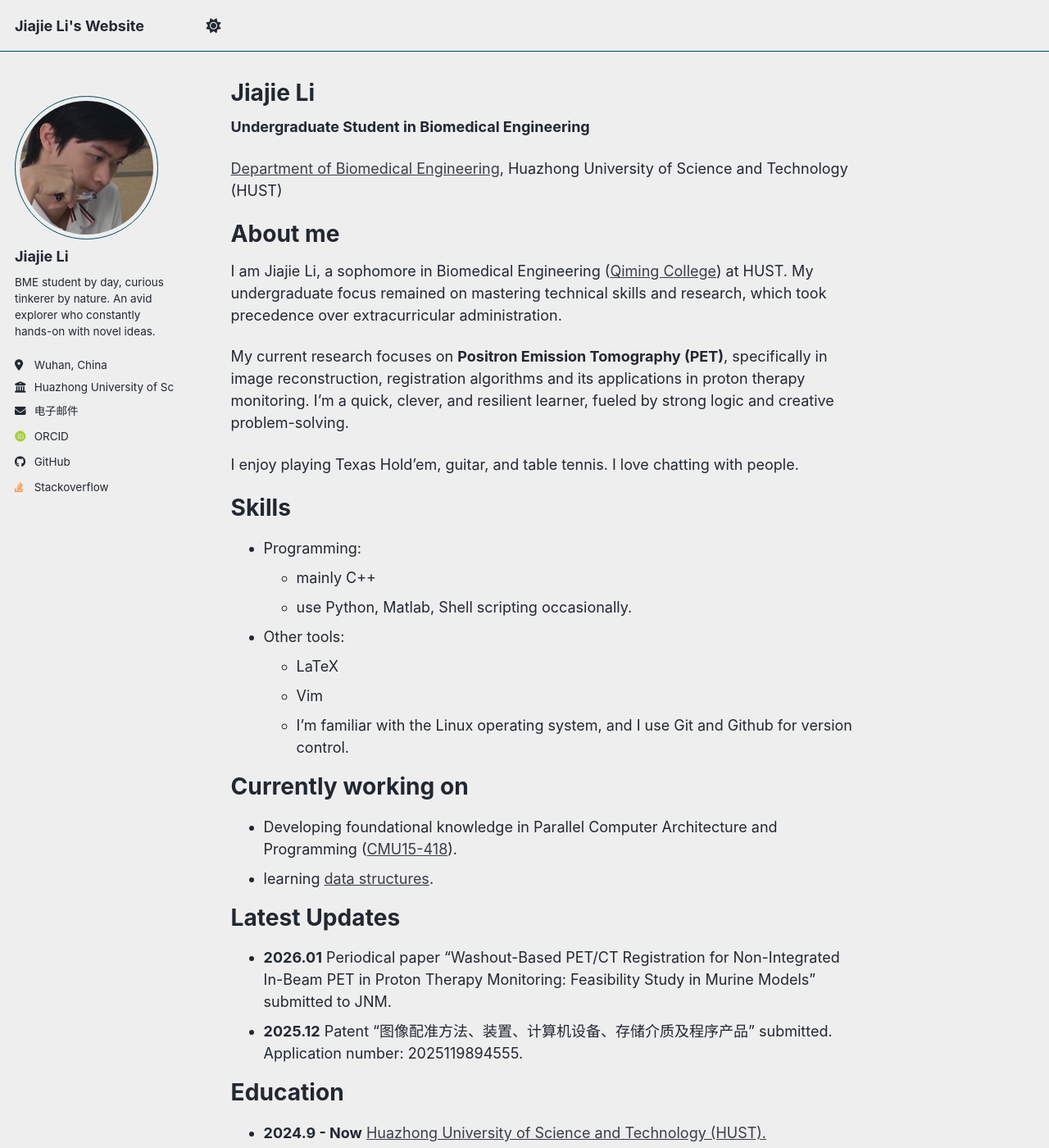
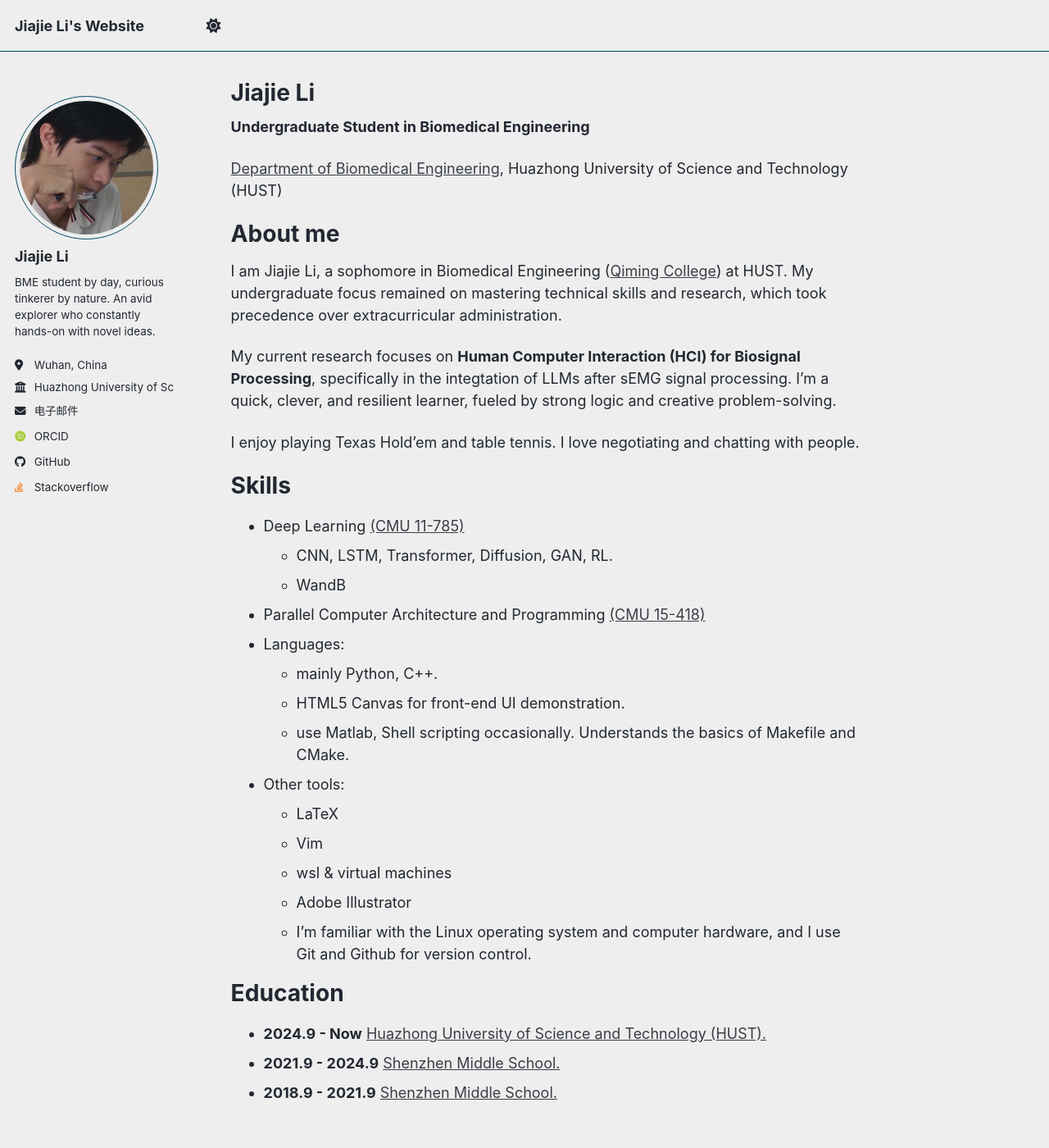
Before and after one commit to oblivion-1521/oblivion-1521.github.io, a Jekyll site: the page built from _pages/about.md, in a window 1280 px wide and 1400 px high. Shown: the whole window at 82% size. Built offline with Jekyll 4.4.1, drawn with Linux system fonts in a browser that asks for light colours; some web fonts are replaced; a script bundle is joined from its source files by our own code; library files that are not in the unit come from our copies.

Commit message:
Update on 2026/6/14

```diff
--- a/_pages/about.md
+++ b/_pages/about.md
@@ -16,22 +16,29 @@ About me
 I am Jiajie Li, a sophomore in Biomedical Engineering ([Qiming College](https://qiming.hust.edu.cn/)) at HUST.
 My undergraduate focus remained on mastering technical skills and research, which took precedence over extracurricular administration.
 
-My current research focuses on **Positron Emission Tomography (PET)**, specifically in image reconstruction, registration algorithms and its applications in proton therapy monitoring. I'm a quick, clever, and resilient  learner, fueled by strong logic and creative problem-solving.
+My current research focuses on **Human Computer Interaction (HCI) for Biosignal Processing**, specifically in the integtation of LLMs after sEMG signal processing. I'm a quick, clever, and resilient learner, fueled by strong logic and creative problem-solving.
 
-I enjoy playing Texas Hold'em, guitar, and table tennis. I love chatting with people.
+I enjoy playing Texas Hold'em and table tennis. I love negotiating and chatting with people.
 
 
 Skills
 =========
-- Programming:
-  - mainly C++
-  - use Python, Matlab, Shell scripting occasionally.
+- Deep Learning [(CMU 11-785)](https://deeplearning.cs.cmu.edu/S26/index.html)
+  - CNN, LSTM, Transformer, Diffusion, GAN, RL.
+  - WandB
+- Parallel Computer Architecture and Programming [(CMU 15-418)](https://www.cs.cmu.edu/afs/cs/academic/class/15418-s18/www/schedule.html)
+- Languages:
+  - mainly Python, C++.
+  - HTML5 Canvas for front-end UI demonstration.
+  - use Matlab, Shell scripting occasionally. Understands the basics of Makefile and CMake.
 - Other tools:
   - LaTeX
   - Vim
-  - I'm familiar with the Linux operating system, and I use Git and Github for version control.
+  - wsl & virtual machines
+  - Adobe Illustrator
+  - I'm familiar with the Linux operating system and computer hardware, and I use Git and Github for version control.
 
-
+<!--
 Currently working on
 =========
 - Developing foundational knowledge in Parallel Computer Architecture and Programming ([CMU15-418](https://www.cs.cmu.edu/afs/cs/academic/class/15418-s18/www/schedule.html)).
@@ -40,8 +47,7 @@ Currently working on
 
 Latest Updates
 =========
-- **2026.01** Periodical paper "Washout-Based PET/CT Registration for Non-Integrated In-Beam PET in Proton Therapy Monitoring: Feasibility Study in Murine Models" submitted to JNM.
-- **2025.12** Patent "图像配准方法、装置、计算机设备、存储介质及程序产品" submitted. Application number: 2025119894555.
+- **2025.12** Patent "图像配准方法、装置、计算机设备、存储介质及程序产品" submitted. Application number: 2025119894555.  -->
 
 Education
 =========
```
